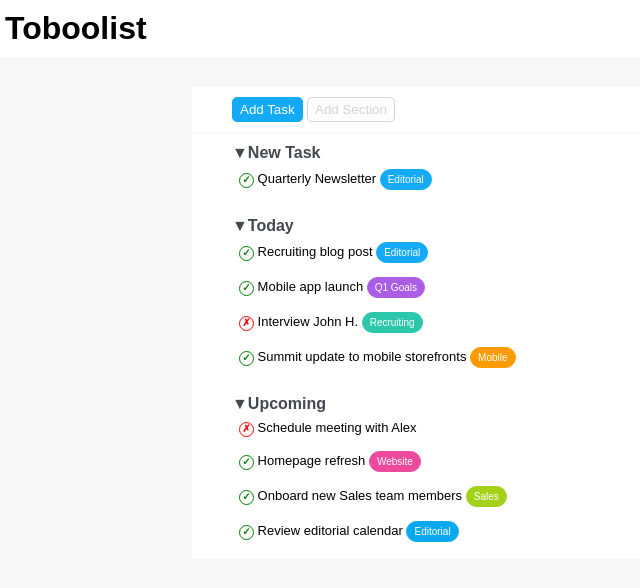
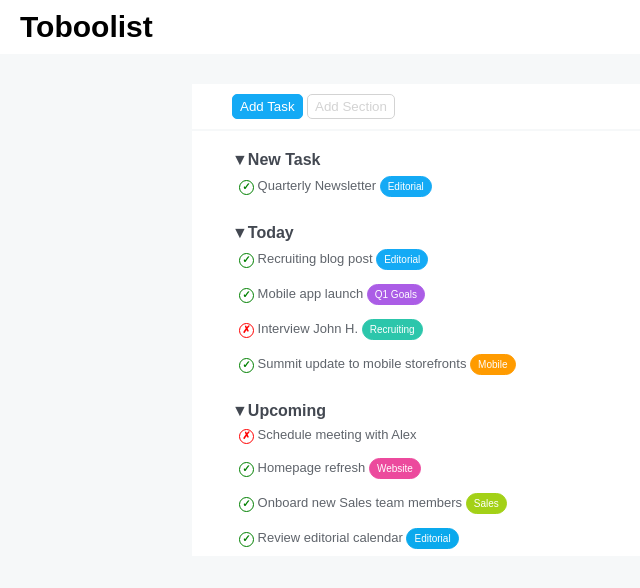
Before and after one commit to Sowwtky/html-css-toboolist, a plain HTML site: page index.html in a window 1280 px wide. Shown: the whole page, without its empty margins (0-640 px from the left). Drawn offline with Linux system fonts and the light colour scheme.

Commit message:
esercizio completo

```diff
--- a/index.html
+++ b/index.html
@@ -10,9 +10,9 @@
 <body>
     <!--inizio header-->
     <header>
-        <h1>
+        <div class="title">
             Toboolist
-        </h1>
+        </div>
     </header>
     <!--fine header-->
     <!--inizio main-->
--- a/style.css
+++ b/style.css
@@ -27,7 +27,15 @@ h2{
 p{
     font-size: 13px;
     padding: 7px;
+    color: #5F646B;
 }
+
+.title{
+    font-size: 30px;
+    font-weight:800;
+    padding-left: 15px;
+}
+
 .circle{
     border-radius: 50%;
     display: inline-block;
@@ -62,8 +70,8 @@ padding-bottom: 10px;
     margin-top: 0px;
     background-color: white;
     padding-left: 40px;
-    padding-top: 10px;
-    padding-bottom: 10px;
+    padding-top: 20px;
+    padding-bottom: 0px;
 }
 /*caratteristiche generali bottoni*/
 .btn{
```
